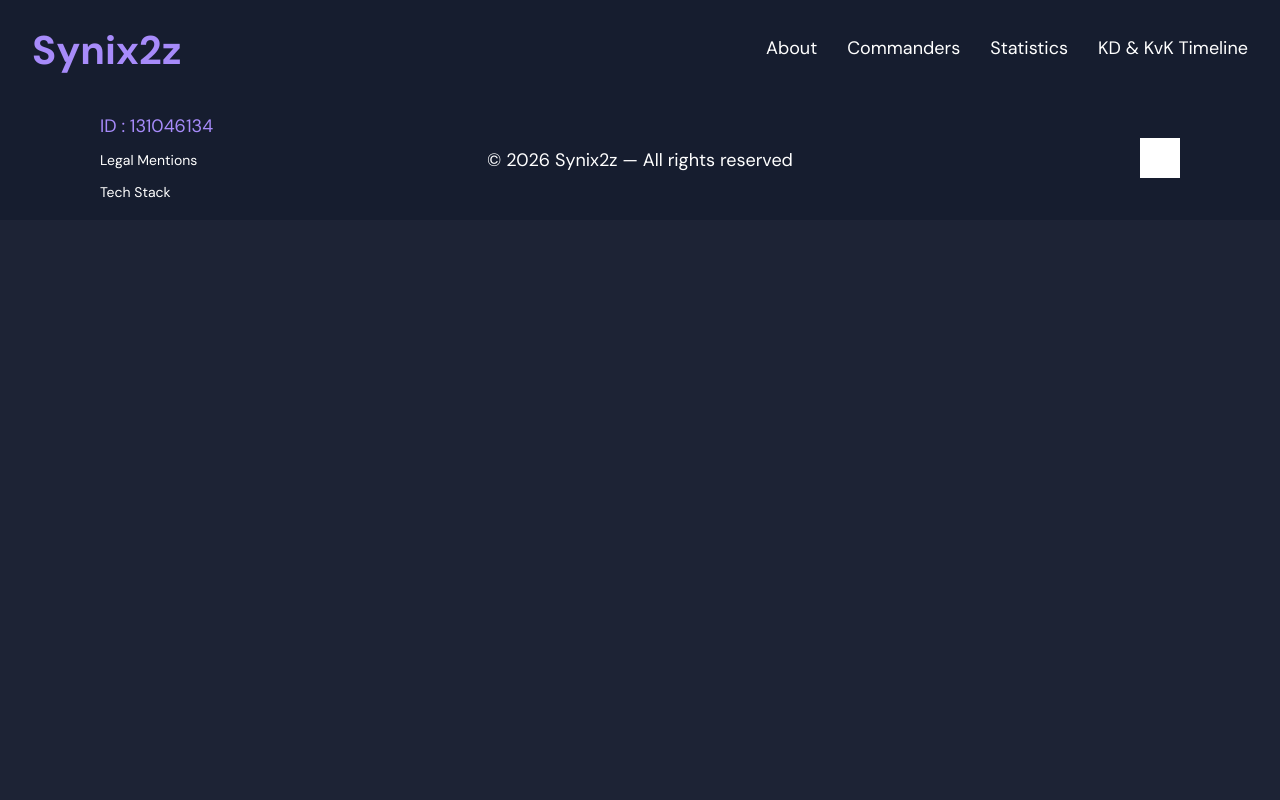
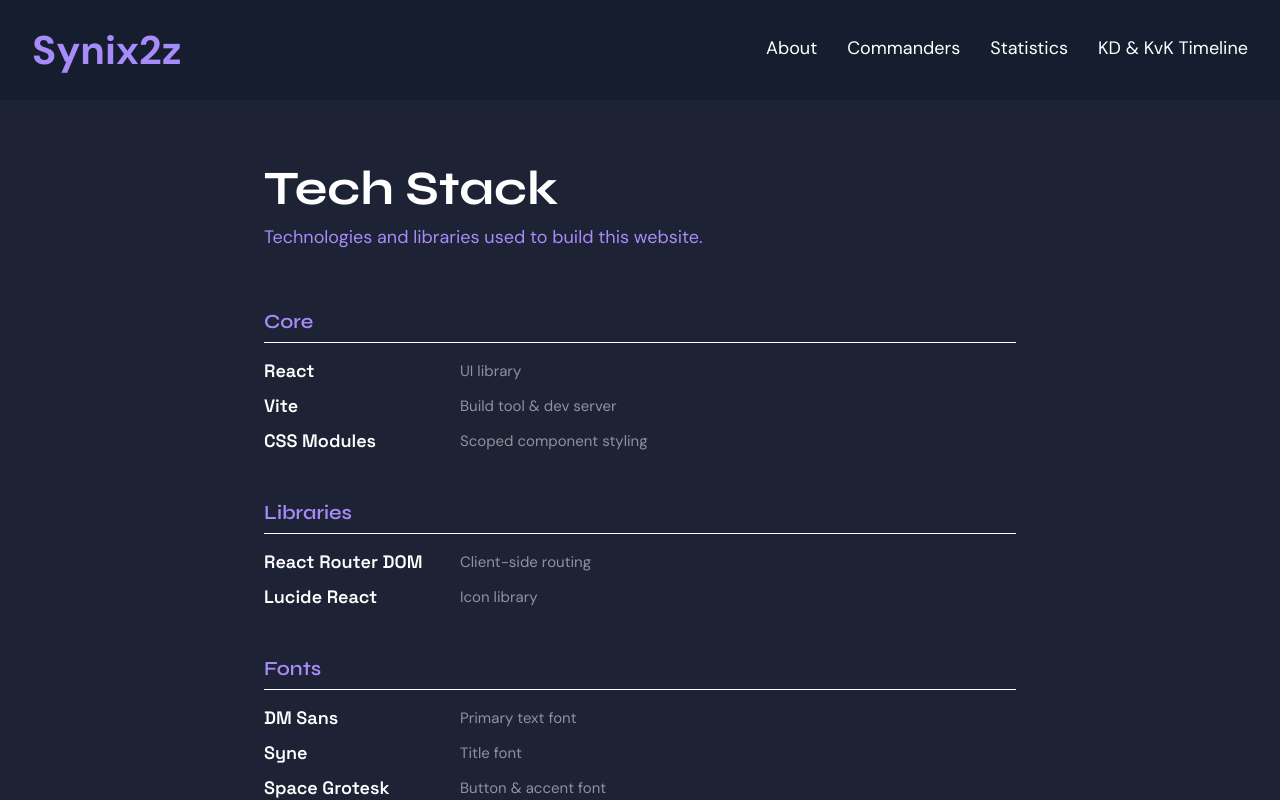
Before and after one commit to Synix2z/rok-website, a React (Vite) app: page /tech-stack in a window 1280 px wide. Shown: the top 800 px of the page. Built offline with nearby package versions, Linux system fonts and the light colour scheme; grey boxes are pictures that could not be loaded.

Commit message:
New Favicon + Page LegalMentions & TechStack

```diff
--- a/index.html
+++ b/index.html
@@ -6,7 +6,7 @@
   <meta name="viewport" content="width=device-width, initial-scale=1.0" />
   <title>M8 Synix2z_ Profile</title>
 
-  <link rel="icon" type="image/jpeg" href="/favicon.jpg" />
+  <link rel="icon" type="image/jpeg" href="/S2Z_Logo.png" sizes="20x20"/>
 
   <link rel="preconnect" href="https://fonts.googleapis.com">
   <link rel="preconnect" href="https://fonts.gstatic.com" crossorigin>
--- a/src/App.jsx
+++ b/src/App.jsx
@@ -4,16 +4,21 @@ import Header from './components/layouts/header/Header'
 import Footer from './components/layouts/footer/Footer'
 
 import MainPage from './page/MainPage'
+import LegalMentions from './page/legal-mentions/LegalMentions'
+import TechStack from './page/tech-stack/TechStack'
 
 
 function App() {
   return (
     <BrowserRouter>
         <Header />
-        <Routes>
-            <Route path="/" element={<MainPage />} />
-        </Routes>
-
+        <main>
+            <Routes>
+                <Route path="/" element={<MainPage />} />
+                <Route path="/legal" element={<LegalMentions />} />
+                <Route path="/tech-stack" element={<TechStack />} />
+            </Routes>
+        </main>
         <Footer />
     </BrowserRouter>
   )
--- a/src/components/layouts/footer/Footer.jsx
+++ b/src/components/layouts/footer/Footer.jsx
@@ -6,9 +6,8 @@ export default function Footer() {
         <footer className={styles.footer}>
             <div className={styles.footerContent}>
 
-                {/* Left — ID + links */}
+                {/* Left — Links */}
                 <div className={styles.informations}>
-                    <p className={styles.id}>ID : 131046134</p>
                     <div className={styles.footerNav}>
                         <Link to="/legal" className={styles.footerLink}>Legal Mentions</Link>
                         <Link to="/tech-stack" className={styles.footerLink}>Tech Stack</Link>
@@ -20,8 +19,9 @@ export default function Footer() {
                     © 2026 Synix2z — All rights reserved
                 </p>
 
-                {/* Right — GitHub */}
+                {/* Right — Contact */}
                 <div className={styles.footerLinks}>
+                    <p className={styles.id}>ID : 131046134</p>
                     <Link to="https://github.com/Synix2z" target="_blank" rel="noopener noreferrer">
                         <img
                             src="https://cdn.jsdelivr.net/gh/devicons/devicon@latest/icons/github/github-original.svg"
--- a/src/components/layouts/footer/footer.module.css
+++ b/src/components/layouts/footer/footer.module.css
@@ -61,6 +61,7 @@
     display: flex;
     justify-content: flex-end;
     align-items: center;
+    gap: 40px;
 }
 
 .githubIcon {
--- a/src/components/layouts/header/Header.jsx
+++ b/src/components/layouts/header/Header.jsx
@@ -1,4 +1,3 @@
-// Header.jsx
 import { Link } from "react-router-dom";
 import { useNavigate } from "react-router-dom";
 import styles from "./header.module.css";
--- /dev/null
+++ b/src/page/legal-mentions/LegalMentions.jsx
@@ -0,0 +1,39 @@
+import styles from './legalMentions.module.css'
+
+export default function LegalMentions() {
+    return (
+        <div className={styles.page}>
+            <h1 className={styles.title}>Legal Mentions</h1>
+
+            <div className={styles.section}>
+                <h2 className={styles.sectionTitle}>Website</h2>
+                <p className={styles.text}>This website is a personal project created and maintained by Synix2z. It is not affiliated with any company or organization.</p>
+            </div>
+
+            <div className={styles.section}>
+                <h2 className={styles.sectionTitle}>Hosting</h2>
+                <p className={styles.text}>x</p>
+            </div>
+
+            <div className={styles.section}>
+                <h2 className={styles.sectionTitle}>Intellectual Property</h2>
+                <p className={styles.text}>
+                    Some images and assets used on this website originate from <span className={styles.highlight}>Rise of Kingdoms</span>,
+                    developed and published by <span className={styles.highlight}>Lilith Games</span>.
+                    All rights related to these assets belong to their respective owners. Their use on this website is purely illustrative
+                    and non-commercial.
+                </p>
+                <p className={styles.text}>
+                    All other content (code, design, text) was created by Synix2z.
+                </p>
+            </div>
+
+            <div className={styles.section}>
+                <h2 className={styles.sectionTitle}>Disclaimer</h2>
+                <p className={styles.text}>
+                    This website is provided for informational purposes only. The information presented reflect personal gaming statistic.
+                </p>
+            </div>
+        </div>
+    )
+}
--- /dev/null
+++ b/src/page/legal-mentions/legalMentions.module.css
@@ -0,0 +1,41 @@
+.page {
+    max-width: 800px;
+    margin: 0 auto;
+    padding: 60px 24px;
+}
+
+.title {
+    font-family: var(--font-text-title);
+    font-size: 48px;
+    font-weight: 700;
+    color: var(--color-text-primary);
+    margin-bottom: 8px;
+}
+
+.section {
+    margin-bottom: 48px;
+}
+
+.sectionTitle {
+    font-family: var(--font-text-title);
+    font-size: 20px;
+    font-weight: 600;
+    color: var(--color-text-secondary);
+    margin-bottom: 16px;
+    padding-bottom: 8px;
+    border-bottom: 1px solid var(--color-text-primary);
+}
+
+.text {
+    font-family: var(--font-text-primary);
+    font-size: var(--font-size-text-primary);
+    color: var(--color-text-primary);
+    opacity: 0.8;
+    line-height: 1.5;
+    margin-bottom: 12px;
+}
+
+.highlight {
+    color: var(--color-text-secondary);
+    font-weight: 600;
+}
--- /dev/null
+++ b/src/page/tech-stack/TechStack.jsx
@@ -0,0 +1,45 @@
+import styles from './techStack.module.css'
+
+export default function TechStack() {
+  return (
+    <div className={styles.page}>
+      <h1 className={styles.title}>Tech Stack</h1>
+      <p className={styles.subtitle}>Technologies and libraries used to build this website.</p>
+
+      <div className={styles.section}>
+        <h2 className={styles.sectionTitle}>Core</h2>
+        <ul className={styles.list}>
+          <li className={styles.item}><span className={styles.name}>React</span><span className={styles.desc}>UI library</span></li>
+          <li className={styles.item}><span className={styles.name}>Vite</span><span className={styles.desc}>Build tool & dev server</span></li>
+          <li className={styles.item}><span className={styles.name}>CSS Modules</span><span className={styles.desc}>Scoped component styling</span></li>
+        </ul>
+      </div>
+
+      <div className={styles.section}>
+        <h2 className={styles.sectionTitle}>Libraries</h2>
+        <ul className={styles.list}>
+          <li className={styles.item}><span className={styles.name}>React Router DOM</span><span className={styles.desc}>Client-side routing</span></li>
+          <li className={styles.item}><span className={styles.name}>Lucide React</span><span className={styles.desc}>Icon library</span></li>
+        </ul>
+      </div>
+
+      <div className={styles.section}>
+        <h2 className={styles.sectionTitle}>Fonts</h2>
+        <ul className={styles.list}>
+          <li className={styles.item}><span className={styles.name}>DM Sans</span><span className={styles.desc}>Primary text font</span></li>
+          <li className={styles.item}><span className={styles.name}>Syne</span><span className={styles.desc}>Title font</span></li>
+          <li className={styles.item}><span className={styles.name}>Space Grotesk</span><span className={styles.desc}>Button & accent font</span></li>
+        </ul>
+      </div>
+
+      <div className={styles.section}>
+        <h2 className={styles.sectionTitle}>Tools</h2>
+        <ul className={styles.list}>
+          <li className={styles.item}><span className={styles.name}>Git & GitHub</span><span className={styles.desc}>Version control</span></li>
+          <li className={styles.item}><span className={styles.name}>VS Code</span><span className={styles.desc}>Code editor</span></li>
+          <li className={styles.item}><span className={styles.name}>Gimp</span><span className={styles.desc}>Image editing</span></li>
+        </ul>
+      </div>
+    </div>
+  )
+}
--- /dev/null
+++ b/src/page/tech-stack/techStack.module.css
@@ -0,0 +1,62 @@
+.page {
+    max-width: 800px;
+    margin: 0 auto;
+    padding: 60px 24px;
+}
+
+.title {
+    font-family: var(--font-text-title);
+    font-size: 48px;
+    font-weight: 700;
+    color: var(--color-text-primary);
+    margin-bottom: 8px;
+}
+
+.subtitle {
+    font-family: var(--font-text-primary);
+    font-size: var(--font-size-text-primary);
+    color: var(--color-text-secondary);
+    margin-bottom: 60px;
+}
+
+.section {
+    margin-bottom: 48px;
+}
+
+.sectionTitle {
+    font-family: var(--font-text-title);
+    font-size: 20px;
+    font-weight: 600;
+    color: var(--color-text-secondary);
+    margin-bottom: 16px;
+    padding-bottom: 8px;
+    border-bottom: 1px solid var(--color-text-primary);
+}
+
+.list {
+    list-style: none;
+    display: flex;
+    flex-direction: column;
+    gap: 12px;
+}
+
+.item {
+    display: flex;
+    align-items: center;
+    gap: 16px;
+}
+
+.name {
+    font-family: var(--font-text-button);
+    font-size: var(--font-size-text-primary);
+    font-weight: 600;
+    color: var(--color-text-primary);
+    min-width: 180px;
+}
+
+.desc {
+    font-family: var(--font-text-primary);
+    font-size: 15px;
+    color: var(--color-text-primary);
+    opacity: 0.5;
+}
--- a/src/variable.css
+++ b/src/variable.css
@@ -1,18 +1,18 @@
 :root {
-    --color-primary : #161D2F;
-    --color-background : #1D2335;
+    --color-primary: #161D2F;
+    --color-background: #1D2335;
 
     --font-text-primary: 'DM Sans', sans-serif;
-    --color-text-primary : #FFFFFF;
-    --font-size-text-primary : 18px;
+    --color-text-primary: #FFFFFF;
+    --font-size-text-primary: 18px;
 
     --font-text-title: 'Syne', sans-serif;
-    --font-size-text-title : 25px;
+    --font-size-text-title: 25px;
 
     --font-text-button: 'Space Grotesk', sans-serif;
     --gradient-button: linear-gradient(90deg, #C084FC 0%, #7C4EEE 50%, #4F46E5 100%);
 
-    --color-text-secondary : #A78BFA;
+    --color-text-secondary: #A78BFA;
 
     --color-inscription-common: #e7e7e7;
     --color-inscription-rare: #b3d0fb;
@@ -31,3 +31,13 @@ body {
     background-color: var(--color-background);
     padding-top: 100px;
 }
+
+#root {
+    min-height: 100vh;
+    display: flex;
+    flex-direction: column;
+}
+
+main {
+    flex: 1;
+}
```
Also changed, not shown: public/S2Z_Logo.png (added), public/favicon.jpg (deleted).
